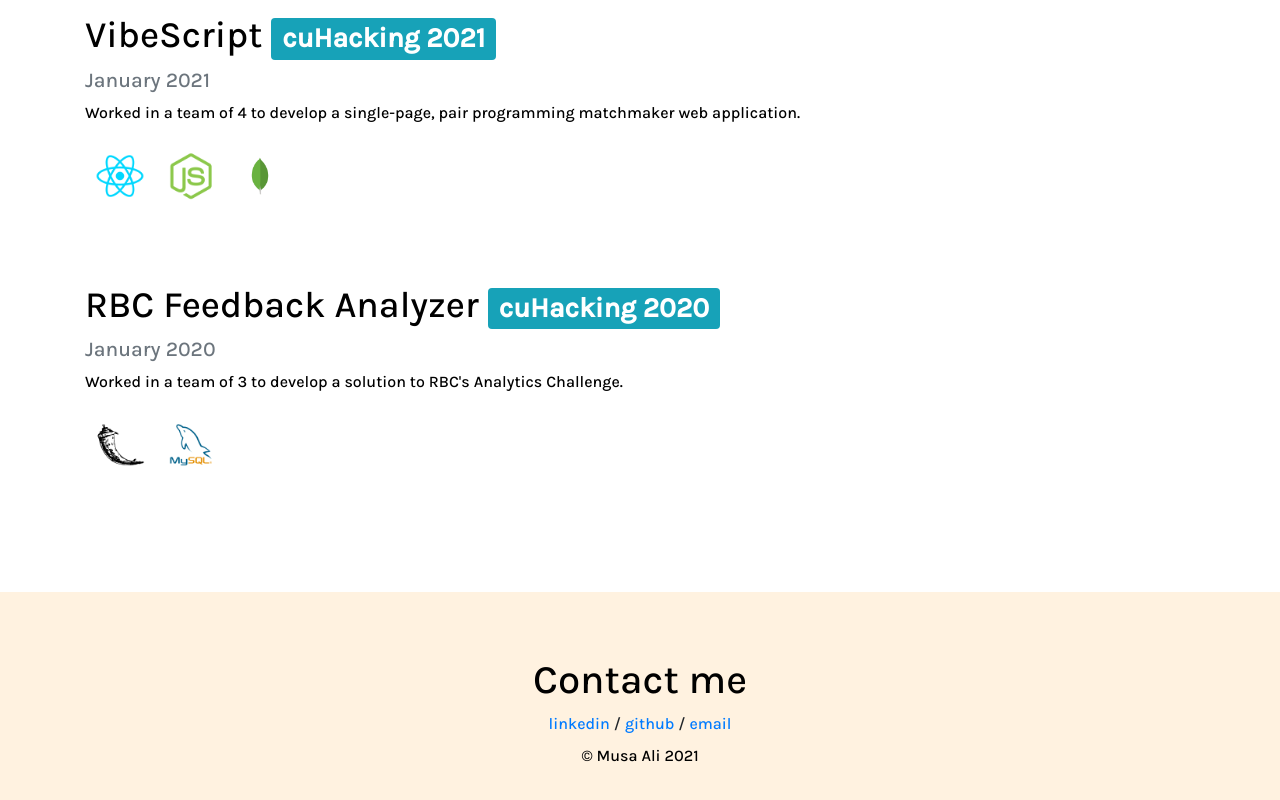
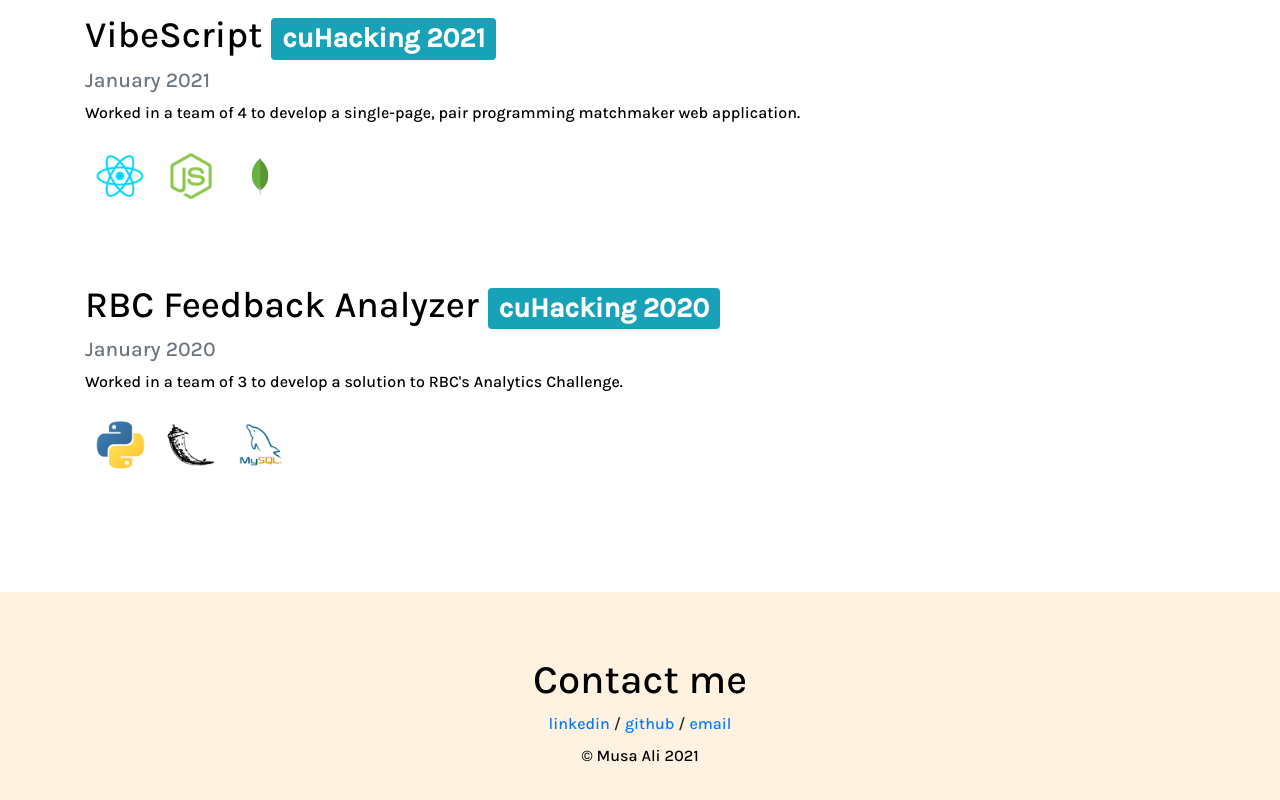
Before and after one commit to hellomusa/hellomusa.github.io, a React (Create React App) app: page / in a window 1280 px wide. Shown: the part 2563-3363 px from the top of the page. Built offline with nearby package versions, Linux system fonts and the light colour scheme; no server answers.

Commit message:
Add logo to project

```diff
--- a/src/components/Projects.jsx
+++ b/src/components/Projects.jsx
@@ -92,6 +92,7 @@ const Projects = () => {
               </h4>
               <p>Worked in a team of 3 to develop a solution to RBC's Analytics Challenge.</p>
               <div className="logos">
+                <img src={python} />
                 <img src={flask} />
                 <img src={mysql} />
             </div>
```
Also changed, not shown: 1 other file (tests, documents, lock files or other folders).
